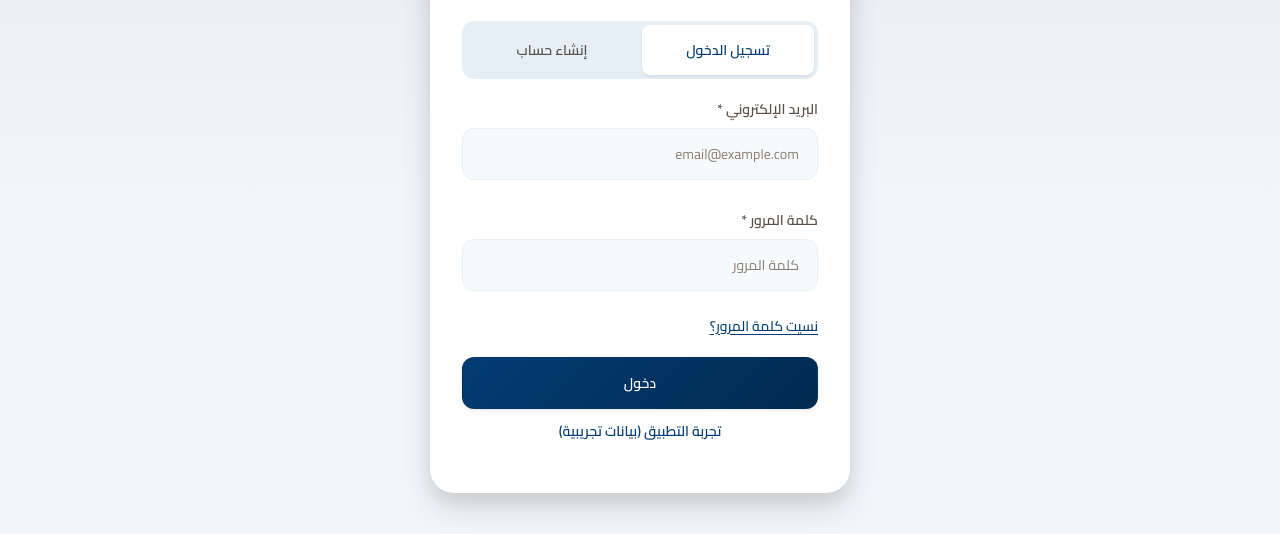
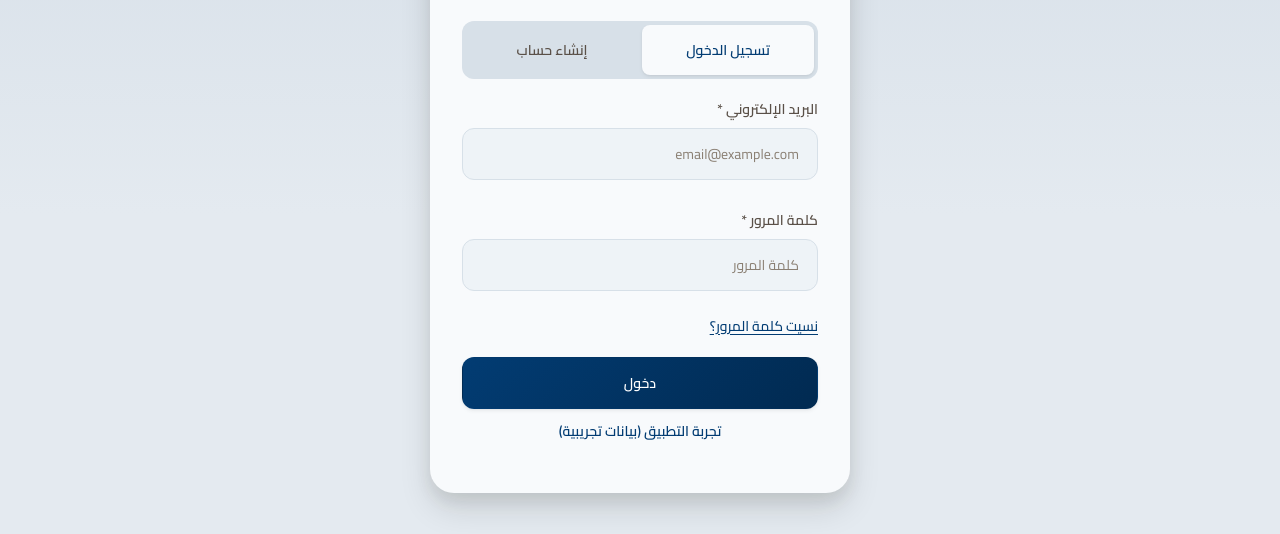
Before and after one commit to anamiir2-collab/moallemy22, a website: page index.html in a window 1280 px wide. Shown: the part 266-800 px from the top of the page. Drawn offline with nearby package versions, Linux system fonts and the light colour scheme.

Commit message:
تحسين ظهور البطاقات وتغميق الخلفية وإضافة تأثيرات بسيطة

```diff
--- a/css/style.css
+++ b/css/style.css
@@ -16,10 +16,10 @@
   --color-gold-dark: #1D527F;
   --color-gold-soft: rgba(47, 111, 165, 0.12);
 
-  --color-bg: #F2F6FA;
-  --color-surface: #FFFFFF;
-  --color-surface-2: #F7FAFC;
-  --color-surface-3: #E7EFF6;
+  --color-bg: #E4EAF0;
+  --color-surface: #F8FAFC;
+  --color-surface-2: #EEF3F7;
+  --color-surface-3: #D7E0E8;
   --color-dark: #101D29;
 
   /* ===== Text ===== */
@@ -131,10 +131,10 @@
 
  /* ===== Dark Mode ===== */
 [data-theme="dark"] {
-  --color-bg: #071421;
-  --color-surface: #0D1D2D;
-  --color-surface-2: #12263A;
-  --color-surface-3: #18334D;
+  --color-bg: #0B151F;
+  --color-surface: #122130;
+  --color-surface-2: #182B3C;
+  --color-surface-3: #223A4F;
   --color-dark: #F2F6FA;
 
   --text-primary: #F1F6FA;
```
